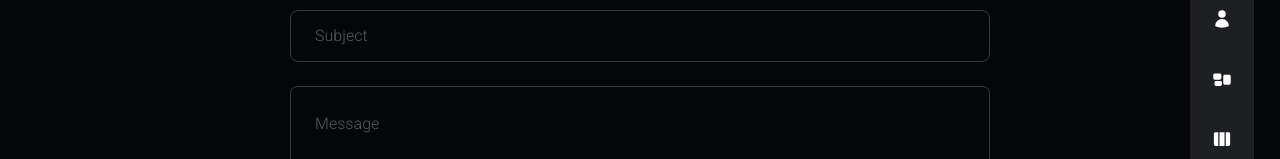
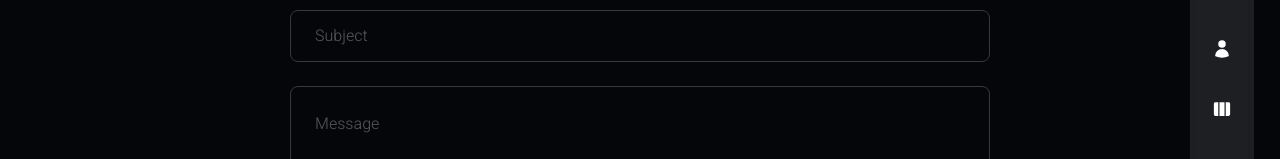
Before and after one commit to ajinsunny/ajinsunnywebsite, a Next.js app: page /contact in a window 1280 px wide. Shown: the part 321-480 px from the top of the page. Built offline with nearby package versions, Linux system fonts and the light colour scheme.

Commit message:
(hotfix) ❎ remove services page from Nav

```diff
--- a/components/Nav.js
+++ b/components/Nav.js
@@ -12,7 +12,6 @@ import {
 export const navData = [
   { name: "home", path: "/", icon: <HiHome /> },
   { name: "about", path: "/about", icon: <HiUser /> },
-  { name: "services", path: "/services", icon: <HiRectangleGroup /> },
   { name: "work", path: "/work", icon: <HiViewColumns /> },
 
   {
```
